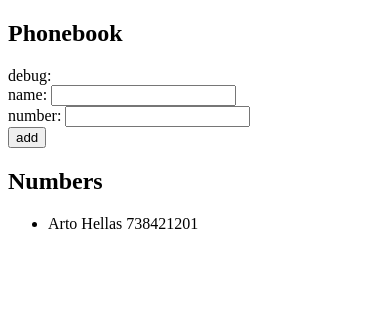
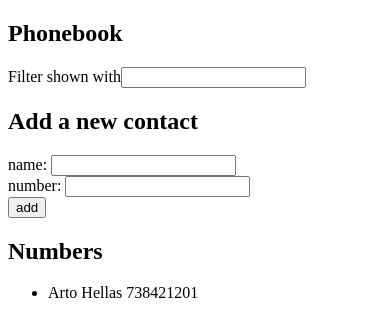
Before and after one commit to suker/fullstackopen, a React (Vite) app in the folder part2/phonebook/: page / in a window 390 px wide. Shown: the top 336 px of the page. Built offline with nearby package versions, Linux system fonts and the light colour scheme.

Commit message:
[ADD] Part2: The Phonebook step 4  Implement a search field to filter contacts

```diff
--- a/part2/phonebook/src/App.jsx
+++ b/part2/phonebook/src/App.jsx
@@ -9,6 +9,7 @@ const App = () => {
 	]);
 	const [newName, setNewName] = useState('');
 	const [newNumber, setNewNumber] = useState('');
+	const [filterContact, setFilterContact] = useState('');
 
 	const addContact = (e) => {
 		e.preventDefault();
@@ -29,10 +30,19 @@ const App = () => {
 		setNewNumber('');
 	};
 
+	const filteredPersons = persons.filter((person) =>
+		person.name.toLowerCase().includes(filterContact.toLowerCase())
+	);
+
 	return (
 		<div>
 			<h2>Phonebook</h2>
-			<div>debug: {newName}</div>
+			Filter shown with
+			<input
+				value={filterContact}
+				onChange={(e) => setFilterContact(e.target.value)}
+			/>
+			<h2>Add a new contact</h2>
 			<form onSubmit={addContact}>
 				<div>
 					name:{' '}
@@ -54,7 +64,7 @@ const App = () => {
 			</form>
 			<h2>Numbers</h2>
 			<ul>
-				{persons.map((person) => (
+				{filteredPersons.map((person) => (
 					<li key={person.name}>
 						{person.name} {person.number}
 					</li>
```
